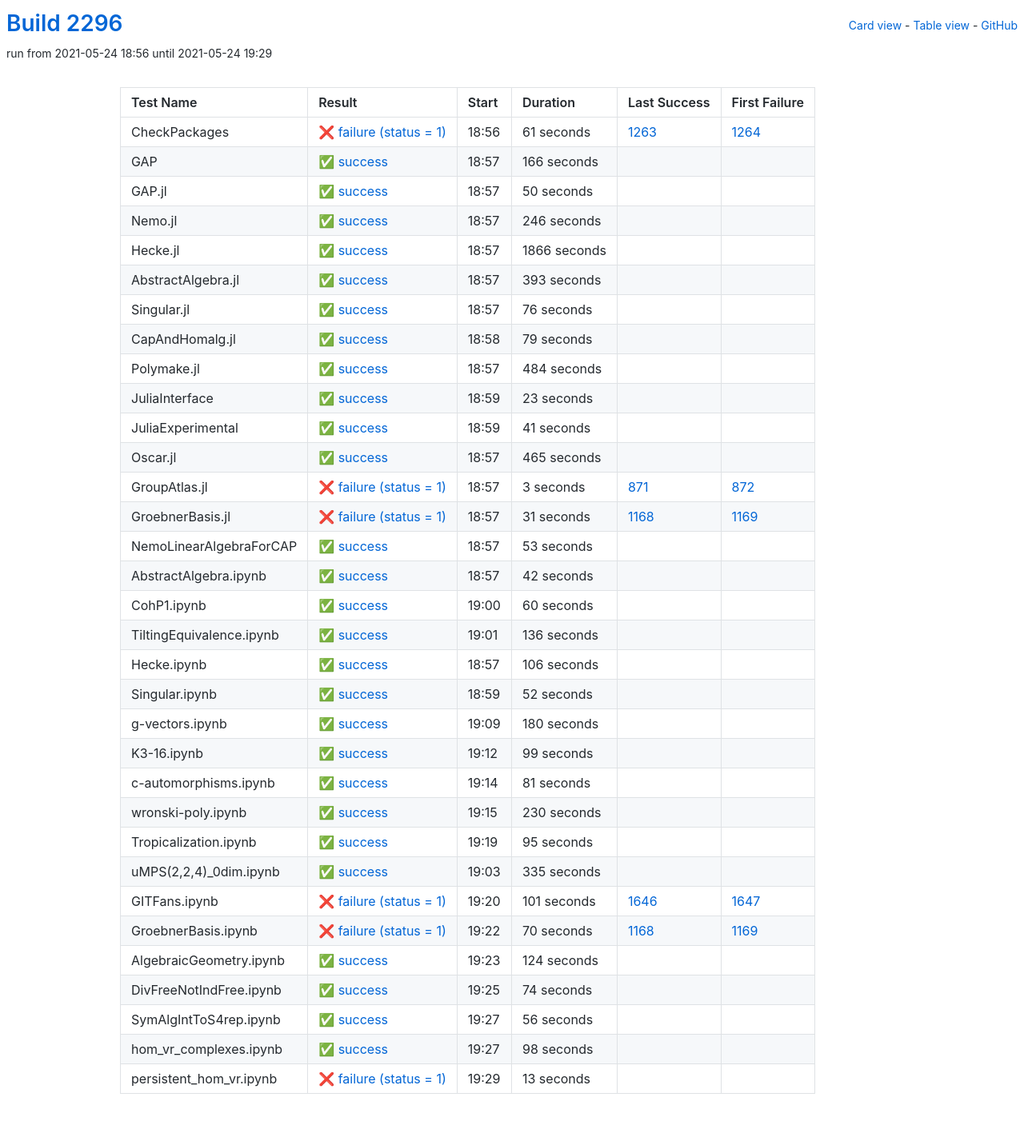
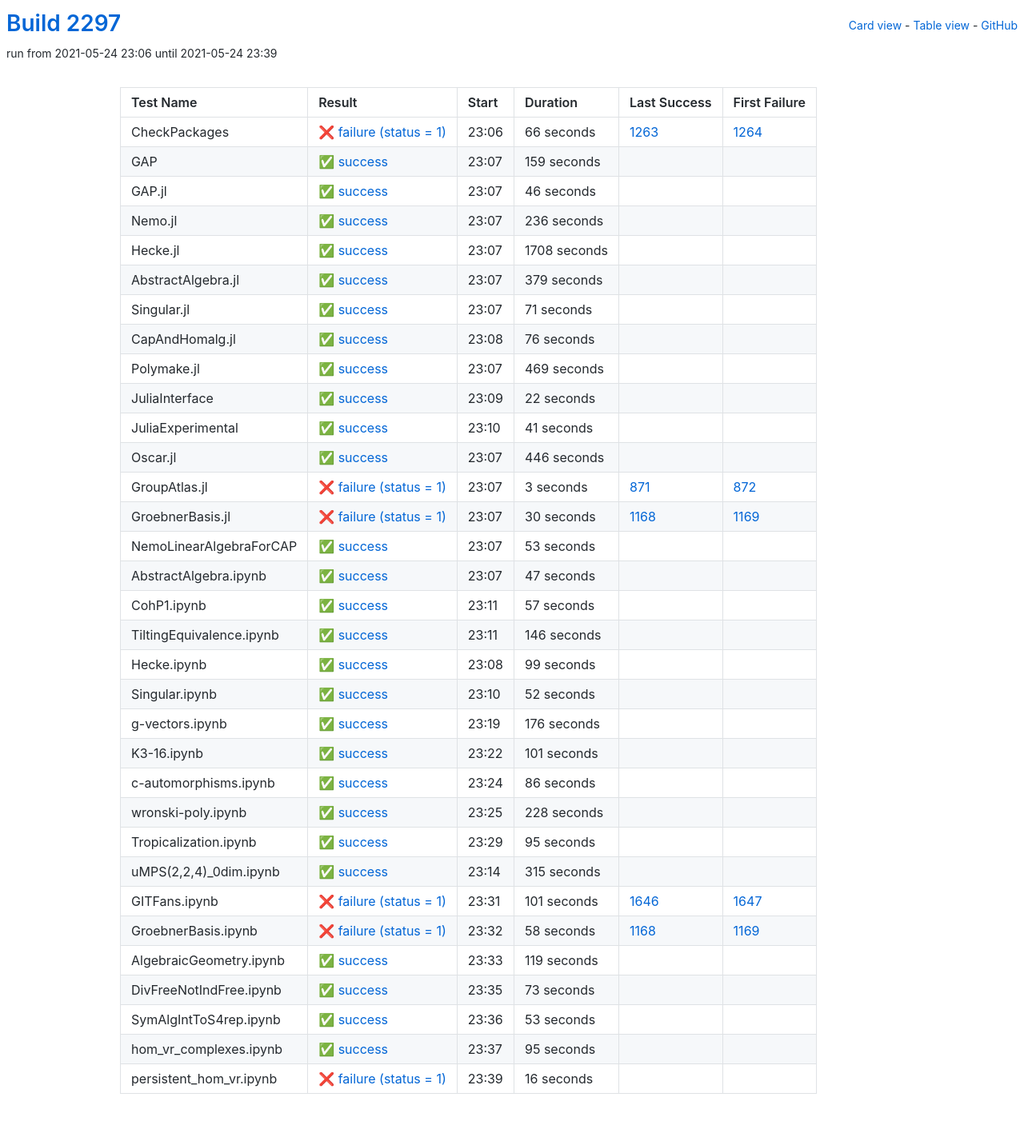
Before and after one commit to oscar-system/oscar-ci-status-stable, a Jekyll site: the page built from table.html, in a window 1280 px wide. Shown: the whole page at 80% size. Built offline with Jekyll 4.4.1, drawn with Linux system fonts in a browser that asks for light colours.

Commit message:
Build #2297

```diff
--- a/_data/ci.yml
+++ b/_data/ci.yml
@@ -1,6 +1,6 @@
 ---
-build: 2296
-build_url: https://oscarci.mathematik.uni-kl.de/job/oscar-stable/2296/
+build: 2297
+build_url: https://oscarci.mathematik.uni-kl.de/job/oscar-stable/2297/
 job: oscar-stable
 organization: oscar-system
 repo: oscar-ci-status-stable
@@ -8,80 +8,92 @@ repourl: https://github.com/oscar-system/oscar-ci-status-stable
 tests:
 - name: CheckPackages
   id: checkpackages
-  log: https://oscarci.mathematik.uni-kl.de/job/oscar-stable/2296/artifact/logs/build-2296/CheckPackages.log
-  start: 2021-05-24 18:56
+  log: https://oscarci.mathematik.uni-kl.de/job/oscar-stable/2297/artifact/logs/build-2297/CheckPackages.log
+  start: 2021-05-24 23:06
   success: false
   exitcode: 1
   status: failure
-  duration: 61
+  duration: 66
   last_success: 1263
   last_success_url: https://oscarci.mathematik.uni-kl.de/job/oscar-stable/1263/
   first_failure: 1264
   first_failure_url: https://oscarci.mathematik.uni-kl.de/job/oscar-stable/1264/
 - name: GAP
   id: gap
-  log: https://oscarci.mathematik.uni-kl.de/job/oscar-stable/2296/artifact/logs/build-2296/GAP.log
-  start: 2021-05-24 18:57
+  log: https://oscarci.mathematik.uni-kl.de/job/oscar-stable/2297/artifact/logs/build-2297/GAP.log
+  start: 2021-05-24 23:07
   success: true
   exitcode: 0
   status: success
-  duration: 166
+  duration: 159
   last_success: false
   last_success_url:
   first_failure: false
   first_failure_url:
 - name: GAP.jl
   id: gap-jl
-  log: https://oscarci.mathematik.uni-kl.de/job/oscar-stable/2296/artifact/logs/build-2296/GAP.jl.log
-  start: 2021-05-24 18:57
+  log: https://oscarci.mathematik.uni-kl.de/job/oscar-stable/2297/artifact/logs/build-2297/GAP.jl.log
+  start: 2021-05-24 23:07
   success: true
   exitcode: 0
   status: success
-  duration: 50
+  duration: 46
   last_success: false
   last_success_url:
   first_failure: false
   first_failure_url:
 - name: Nemo.jl
   id: nemo-jl
-  log: https://oscarci.mathematik.uni-kl.de/job/oscar-stable/2296/artifact/logs/build-2296/Nemo.jl.log
-  start: 2021-05-24 18:57
+  log: https://oscarci.mathematik.uni-kl.de/job/oscar-stable/2297/artifact/logs/build-2297/Nemo.jl.log
+  start: 2021-05-24 23:07
   success: true
   exitcode: 0
   status: success
-  duration: 246
+  duration: 236
   last_success: false
   last_success_url:
   first_failure: false
   first_failure_url:
 - name: Hecke.jl
   id: hecke-jl
-  log: https://oscarci.mathematik.uni-kl.de/job/oscar-stable/2296/artifact/logs/build-2296/Hecke.jl.log
-  start: 2021-05-24 18:57
+  log: https://oscarci.mathematik.uni-kl.de/job/oscar-stable/2297/artifact/logs/build-2297/Hecke.jl.log
+  start: 2021-05-24 23:07
   success: true
   exitcode: 0
   status: success
-  duration: 1866
+  duration: 1708
   last_success: false
   last_success_url:
   first_failure: false
   first_failure_url:
 - name: AbstractAlgebra.jl
   id: abstractalgebra-jl
-  log: https://oscarci.mathematik.uni-kl.de/job/oscar-stable/2296/artifact/logs/build-2296/AbstractAlgebra.jl.log
-  start: 2021-05-24 18:57
+  log: https://oscarci.mathematik.uni-kl.de/job/oscar-stable/2297/artifact/logs/build-2297/AbstractAlgebra.jl.log
+  start: 2021-05-24 23:07
   success: true
   exitcode: 0
   status: success
-  duration: 393
+  duration: 379
   last_success: false
   last_success_url:
   first_failure: false
   first_failure_url:
 - name: Singular.jl
   id: singular-jl
-  log: https://oscarci.mathematik.uni-kl.de/job/oscar-stable/2296/artifact/logs/build-2296/Singular.jl.log
-  start: 2021-05-24 18:57
+  log: https://oscarci.mathematik.uni-kl.de/job/oscar-stable/2297/artifact/logs/build-2297/Singular.jl.log
+  start: 2021-05-24 23:07
+  success: true
+  exitcode: 0
+  status: success
+  duration: 71
+  last_success: false
+  last_success_url:
+  first_failure: false
+  first_failure_url:
+- name: CapAndHomalg.jl
+  id: capandhomalg-jl
+  log: https://oscarci.mathematik.uni-kl.de/job/oscar-stable/2297/artifact/logs/build-2297/CapAndHomalg.jl.log
+  start: 2021-05-24 23:08
   success: true
   exitcode: 0
   status: success
@@ -90,46 +102,34 @@ tests:
   last_success_url:
   first_failure: false
   first_failure_url:
-- name: CapAndHomalg.jl
-  id: capandhomalg-jl
-  log: https://oscarci.mathematik.uni-kl.de/job/oscar-stable/2296/artifact/logs/build-2296/CapAndHomalg.jl.log
-  start: 2021-05-24 18:58
+- name: Polymake.jl
+  id: polymake-jl
+  log: https://oscarci.mathematik.uni-kl.de/job/oscar-stable/2297/artifact/logs/build-2297/Polymake.jl.log
+  start: 2021-05-24 23:07
   success: true
   exitcode: 0
   status: success
-  duration: 79
-  last_success: false
-  last_success_url:
-  first_failure: false
-  first_failure_url:
-- name: Polymake.jl
-  id: polymake-jl
-  log: https://oscarci.mathematik.uni-kl.de/job/oscar-stable/2296/artifact/logs/build-2296/Polymake.jl.log
-  start: 2021-05-24 18:57
-  success: true
-  exitcode: 0
-  status: success
-  duration: 484
+  duration: 469
   last_success: false
   last_success_url:
   first_failure: false
   first_failure_url:
 - name: JuliaInterface
   id: juliainterface
-  log: https://oscarci.mathematik.uni-kl.de/job/oscar-stable/2296/artifact/logs/build-2296/JuliaInterface.log
-  start: 2021-05-24 18:59
+  log: https://oscarci.mathematik.uni-kl.de/job/oscar-stable/2297/artifact/logs/build-2297/JuliaInterface.log
+  start: 2021-05-24 23:09
   success: true
   exitcode: 0
   status: success
-  duration: 23
+  duration: 22
   last_success: false
   last_success_url:
   first_failure: false
   first_failure_url:
 - name: JuliaExperimental
   id: juliaexperimental
-  log: https://oscarci.mathematik.uni-kl.de/job/oscar-stable/2296/artifact/logs/build-2296/JuliaExperimental.log
-  start: 2021-05-24 18:59
+  log: https://oscarci.mathematik.uni-kl.de/job/oscar-stable/2297/artifact/logs/build-2297/JuliaExperimental.log
+  start: 2021-05-24 23:10
   success: true
   exitcode: 0
   status: success
@@ -140,20 +140,20 @@ tests:
   first_failure_url:
 - name: Oscar.jl
   id: oscar-jl
-  log: https://oscarci.mathematik.uni-kl.de/job/oscar-stable/2296/artifact/logs/build-2296/Oscar.jl.log
-  start: 2021-05-24 18:57
+  log: https://oscarci.mathematik.uni-kl.de/job/oscar-stable/2297/artifact/logs/build-2297/Oscar.jl.log
+  start: 2021-05-24 23:07
   success: true
   exitcode: 0
   status: success
-  duration: 465
+  duration: 446
   last_success: false
   last_success_url:
   first_failure: false
   first_failure_url:
 - name: GroupAtlas.jl
   id: groupatlas-jl
-  log: https://oscarci.mathematik.uni-kl.de/job/oscar-stable/2296/artifact/logs/build-2296/GroupAtlas.jl.log
-  start: 2021-05-24 18:57
+  log: https://oscarci.mathematik.uni-kl.de/job/oscar-stable/2297/artifact/logs/build-2297/GroupAtlas.jl.log
+  start: 2021-05-24 23:07
   success: false
   exitcode: 1
   status: failure
@@ -164,20 +164,20 @@ tests:
   first_failure_url: https://oscarci.mathematik.uni-kl.de/job/oscar-stable/872/
 - name: GroebnerBasis.jl
   id: groebnerbasis-jl
-  log: https://oscarci.mathematik.uni-kl.de/job/oscar-stable/2296/artifact/logs/build-2296/GroebnerBasis.jl.log
-  start: 2021-05-24 18:57
+  log: https://oscarci.mathematik.uni-kl.de/job/oscar-stable/2297/artifact/logs/build-2297/GroebnerBasis.jl.log
+  start: 2021-05-24 23:07
   success: false
   exitcode: 1
   status: failure
-  duration: 31
+  duration: 30
   last_success: 1168
   last_success_url: https://oscarci.mathematik.uni-kl.de/job/oscar-stable/1168/
   first_failure: 1169
   first_failure_url: https://oscarci.mathematik.uni-kl.de/job/oscar-stable/1169/
 - name: NemoLinearAlgebraForCAP
   id: nemolinearalgebraforcap
-  log: https://oscarci.mathematik.uni-kl.de/job/oscar-stable/2296/artifact/logs/build-2296/NemoLinearAlgebraForCAP.log
-  start: 2021-05-24 18:57
+  log: https://oscarci.mathematik.uni-kl.de/job/oscar-stable/2297/artifact/logs/build-2297/NemoLinearAlgebraForCAP.log
+  start: 2021-05-24 23:07
   success: true
   exitcode: 0
   status: success
@@ -188,56 +188,56 @@ tests:
   first_failure_url:
 - name: AbstractAlgebra.ipynb
   id: abstractalgebra-ipynb
-  log: https://oscarci.mathematik.uni-kl.de/job/oscar-stable/2296/artifact/logs/build-2296/AbstractAlgebra.ipynb.log
-  start: 2021-05-24 18:57
+  log: https://oscarci.mathematik.uni-kl.de/job/oscar-stable/2297/artifact/logs/build-2297/AbstractAlgebra.ipynb.log
+  start: 2021-05-24 23:07
   success: true
   exitcode: 0
   status: success
-  duration: 42
+  duration: 47
   last_success: false
   last_success_url:
   first_failure: false
   first_failure_url:
 - name: CohP1.ipynb
   id: cohp1-ipynb
-  log: https://oscarci.mathematik.uni-kl.de/job/oscar-stable/2296/artifact/logs/build-2296/CohP1.ipynb.log
-  start: 2021-05-24 19:00
+  log: https://oscarci.mathematik.uni-kl.de/job/oscar-stable/2297/artifact/logs/build-2297/CohP1.ipynb.log
+  start: 2021-05-24 23:11
   success: true
   exitcode: 0
   status: success
-  duration: 60
+  duration: 57
   last_success: false
   last_success_url:
   first_failure: false
   first_failure_url:
 - name: TiltingEquivalence.ipynb
   id: tiltingequivalence-ipynb
-  log: https://oscarci.mathematik.uni-kl.de/job/oscar-stable/2296/artifact/logs/build-2296/TiltingEquivalence.ipynb.log
-  start: 2021-05-24 19:01
+  log: https://oscarci.mathematik.uni-kl.de/job/oscar-stable/2297/artifact/logs/build-2297/TiltingEquivalence.ipynb.log
+  start: 2021-05-24 23:11
   success: true
   exitcode: 0
   status: success
-  duration: 136
+  duration: 146
   last_success: false
   last_success_url:
   first_failure: false
   first_failure_url:
 - name: Hecke.ipynb
   id: hecke-ipynb
-  log: https://oscarci.mathematik.uni-kl.de/job/oscar-stable/2296/artifact/logs/build-2296/Hecke.ipynb.log
-  start: 2021-05-24 18:57
+  log: https://oscarci.mathematik.uni-kl.de/job/oscar-stable/2297/artifact/logs/build-2297/Hecke.ipynb.log
+  start: 2021-05-24 23:08
   success: true
   exitcode: 0
   status: success
-  duration: 106
+  duration: 99
   last_success: false
   last_success_url:
   first_failure: false
   first_failure_url:
 - name: Singular.ipynb
   id: singular-ipynb
-  log: https://oscarci.mathematik.uni-kl.de/job/oscar-stable/2296/artifact/logs/build-2296/Singular.ipynb.log
-  start: 2021-05-24 18:59
+  log: https://oscarci.mathematik.uni-kl.de/job/oscar-stable/2297/artifact/logs/build-2297/Singular.ipynb.log
+  start: 2021-05-24 23:10
   success: true
   exitcode: 0
   status: success
@@ -248,56 +248,56 @@ tests:
   first_failure_url:
 - name: g-vectors.ipynb
   id: g-vectors-ipynb
-  log: https://oscarci.mathematik.uni-kl.de/job/oscar-stable/2296/artifact/logs/build-2296/g-vectors.ipynb.log
-  start: 2021-05-24 19:09
+  log: https://oscarci.mathematik.uni-kl.de/job/oscar-stable/2297/artifact/logs/build-2297/g-vectors.ipynb.log
+  start: 2021-05-24 23:19
   success: true
   exitcode: 0
   status: success
-  duration: 180
+  duration: 176
   last_success: false
   last_success_url:
   first_failure: false
   first_failure_url:
 - name: K3-16.ipynb
   id: k3-16-ipynb
-  log: https://oscarci.mathematik.uni-kl.de/job/oscar-stable/2296/artifact/logs/build-2296/K3-16.ipynb.log
-  start: 2021-05-24 19:12
+  log: https://oscarci.mathematik.uni-kl.de/job/oscar-stable/2297/artifact/logs/build-2297/K3-16.ipynb.log
+  start: 2021-05-24 23:22
   success: true
   exitcode: 0
   status: success
-  duration: 99
+  duration: 101
   last_success: false
   last_success_url:
   first_failure: false
   first_failure_url:
 - name: c-automorphisms.ipynb
   id: c-automorphisms-ipynb
-  log: https://oscarci.mathematik.uni-kl.de/job/oscar-stable/2296/artifact/logs/build-2296/c-automorphisms.ipynb.log
-  start: 2021-05-24 19:14
+  log: https://oscarci.mathematik.uni-kl.de/job/oscar-stable/2297/artifact/logs/build-2297/c-automorphisms.ipynb.log
+  start: 2021-05-24 23:24
   success: true
   exitcode: 0
   status: success
-  duration: 81
+  duration: 86
   last_success: false
   last_success_url:
   first_failure: false
   first_failure_url:
 - name: wronski-poly.ipynb
   id: wronski-poly-ipynb
-  log: https://oscarci.mathematik.uni-kl.de/job/oscar-stable/2296/artifact/logs/build-2296/wronski-poly.ipynb.log
-  start: 2021-05-24 19:15
+  log: https://oscarci.mathematik.uni-kl.de/job/oscar-stable/2297/artifact/logs/build-2297/wronski-poly.ipynb.log
+  start: 2021-05-24 23:25
   success: true
   exitcode: 0
   status: success
-  duration: 230
+  duration: 228
   last_success: false
   last_success_url:
   first_failure: false
   first_failure_url:
 - name: Tropicalization.ipynb
   id: tropicalization-ipynb
-  log: https://oscarci.mathematik.uni-kl.de/job/oscar-stable/2296/artifact/logs/build-2296/Tropicalization.ipynb.log
-  start: 2021-05-24 19:19
+  log: https://oscarci.mathematik.uni-kl.de/job/oscar-stable/2297/artifact/logs/build-2297/Tropicalization.ipynb.log
+  start: 2021-05-24 23:29
   success: true
   exitcode: 0
   status: success
@@ -308,20 +308,20 @@ tests:
   first_failure_url:
 - name: uMPS(2,2,4)_0dim.ipynb
   id: umps-2-2-4-0dim-ipynb
-  log: https://oscarci.mathematik.uni-kl.de/job/oscar-stable/2296/artifact/logs/build-2296/uMPS-2-2-4-_0dim.ipynb.log
-  start: 2021-05-24 19:03
+  log: https://oscarci.mathematik.uni-kl.de/job/oscar-stable/2297/artifact/logs/build-2297/uMPS-2-2-4-_0dim.ipynb.log
+  start: 2021-05-24 23:14
   success: true
   exitcode: 0
   status: success
-  duration: 335
+  duration: 315
   last_success: false
   last_success_url:
   first_failure: false
   first_failure_url:
 - name: GITFans.ipynb
   id: gitfans-ipynb
-  log: https://oscarci.mathematik.uni-kl.de/job/oscar-stable/2296/artifact/logs/build-2296/GITFans.ipynb.log
-  start: 2021-05-24 19:20
+  log: https://oscarci.mathematik.uni-kl.de/job/oscar-stable/2297/artifact/logs/build-2297/GITFans.ipynb.log
+  start: 2021-05-24 23:31
   success: false
   exitcode: 1
   status: failure
@@ -332,72 +332,72 @@ tests:
   first_failure_url: https://oscarci.mathematik.uni-kl.de/job/oscar-stable/1647/
 - name: GroebnerBasis.ipynb
   id: groebnerbasis-ipynb
-  log: https://oscarci.mathematik.uni-kl.de/job/oscar-stable/2296/artifact/logs/build-2296/GroebnerBasis.ipynb.log
-  start: 2021-05-24 19:22
+  log: https://oscarci.mathematik.uni-kl.de/job/oscar-stable/2297/artifact/logs/build-2297/GroebnerBasis.ipynb.log
+  start: 2021-05-24 23:32
   success: false
   exitcode: 1
   status: failure
-  duration: 70
+  duration: 58
   last_success: 1168
   last_success_url: https://oscarci.mathematik.uni-kl.de/job/oscar-stable/1168/
   first_failure: 1169
   first_failure_url: https://oscarci.mathematik.uni-kl.de/job/oscar-stable/1169/
 - name: AlgebraicGeometry.ipynb
   id: algebraicgeometry-ipynb
-  log: https://oscarci.mathematik.uni-kl.de/job/oscar-stable/2296/artifact/logs/build-2296/AlgebraicGeometry.ipynb.log
-  start: 2021-05-24 19:23
+  log: https://oscarci.mathematik.uni-kl.de/job/oscar-stable/2297/artifact/logs/build-2297/AlgebraicGeometry.ipynb.log
+  start: 2021-05-24 23:33
   success: true
   exitcode: 0
   status: success
-  duration: 124
+  duration: 119
   last_success: false
   last_success_url:
   first_failure: false
   first_failure_url:
 - name: DivFreeNotIndFree.ipynb
   id: divfreenotindfree-ipynb
-  log: https://oscarci.mathematik.uni-kl.de/job/oscar-stable/2296/artifact/logs/build-2296/DivFreeNotIndFree.ipynb.log
-  start: 2021-05-24 19:25
+  log: https://oscarci.mathematik.uni-kl.de/job/oscar-stable/2297/artifact/logs/build-2297/DivFreeNotIndFree.ipynb.log
+  start: 2021-05-24 23:35
   success: true
   exitcode: 0
   status: success
-  duration: 74
+  duration: 73
   last_success: false
   last_success_url:
   first_failure: false
   first_failure_url:
 - name: SymAlgIntToS4rep.ipynb
   id: symalginttos4rep-ipynb
-  log: https://oscarci.mathematik.uni-kl.de/job/oscar-stable/2296/artifact/logs/build-2296/SymAlgIntToS4rep.ipynb.log
-  start: 2021-05-24 19:27
+  log: https://oscarci.mathematik.uni-kl.de/job/oscar-stable/2297/artifact/logs/build-2297/SymAlgIntToS4rep.ipynb.log
+  start: 2021-05-24 23:36
   success: true
   exitcode: 0
   status: success
-  duration: 56
+  duration: 53
   last_success: false
   last_success_url:
   first_failure: false
   first_failure_url:
 - name: hom_vr_complexes.ipynb
   id: hom-vr-complexes-ipynb
-  log: https://oscarci.mathematik.uni-kl.de/job/oscar-stable/2296/artifact/logs/build-2296/hom_vr_complexes.ipynb.log
-  start: 2021-05-24 19:27
+  log: https://oscarci.mathematik.uni-kl.de/job/oscar-stable/2297/artifact/logs/build-2297/hom_vr_complexes.ipynb.log
+  start: 2021-05-24 23:37
   success: true
   exitcode: 0
   status: success
-  duration: 98
+  duration: 95
   last_success: false
   last_success_url:
   first_failure: false
   first_failure_url:
 - name: persistent_hom_vr.ipynb
   id: persistent-hom-vr-ipynb
-  log: https://oscarci.mathematik.uni-kl.de/job/oscar-stable/2296/artifact/logs/build-2296/persistent_hom_vr.ipynb.log
-  start: 2021-05-24 19:29
+  log: https://oscarci.mathematik.uni-kl.de/job/oscar-stable/2297/artifact/logs/build-2297/persistent_hom_vr.ipynb.log
+  start: 2021-05-24 23:39
   success: false
   exitcode: 1
   status: failure
-  duration: 13
+  duration: 16
   last_success: false
   last_success_url:
   first_failure: false
```
Also changed, not shown: README.md.
